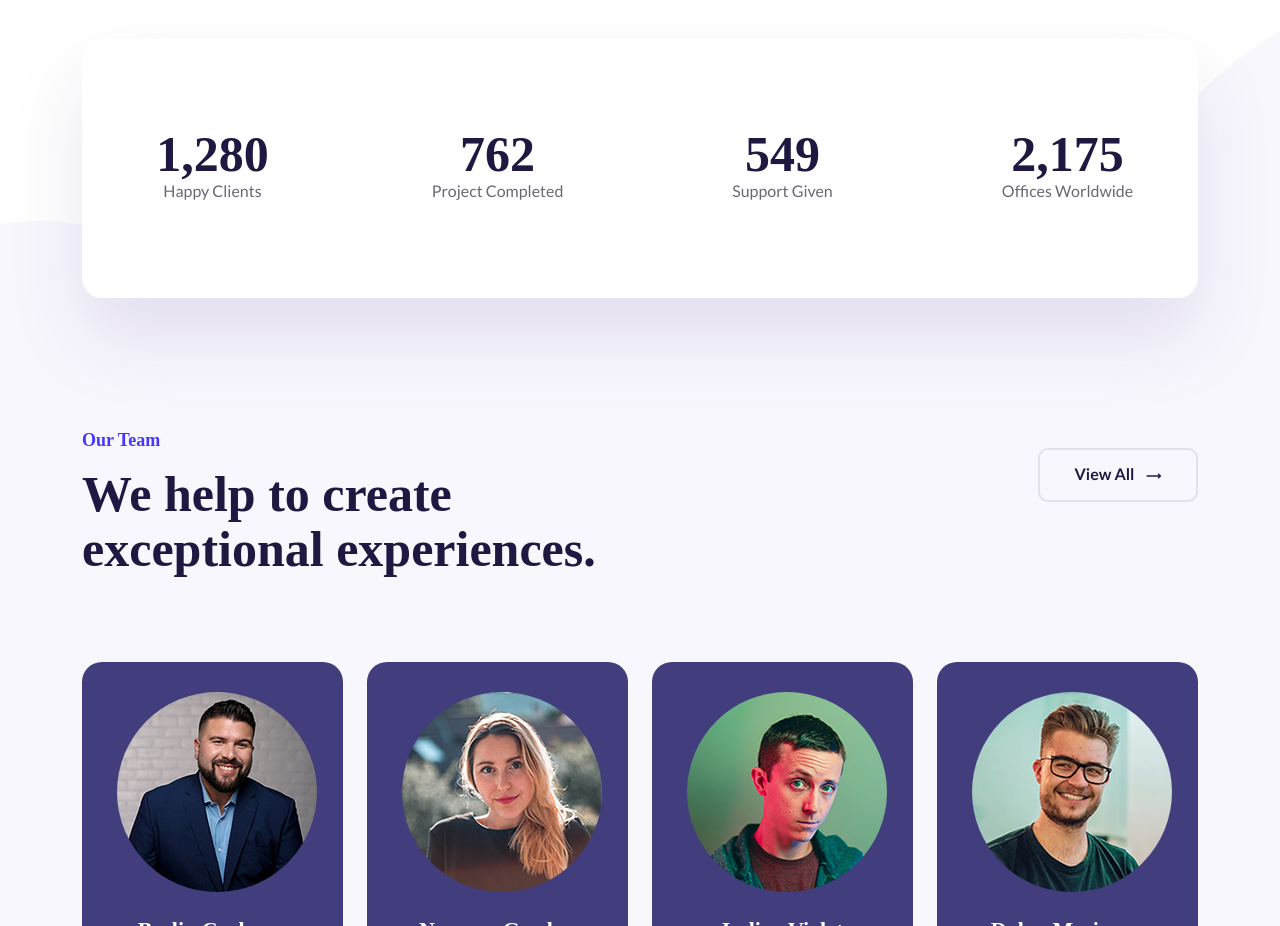
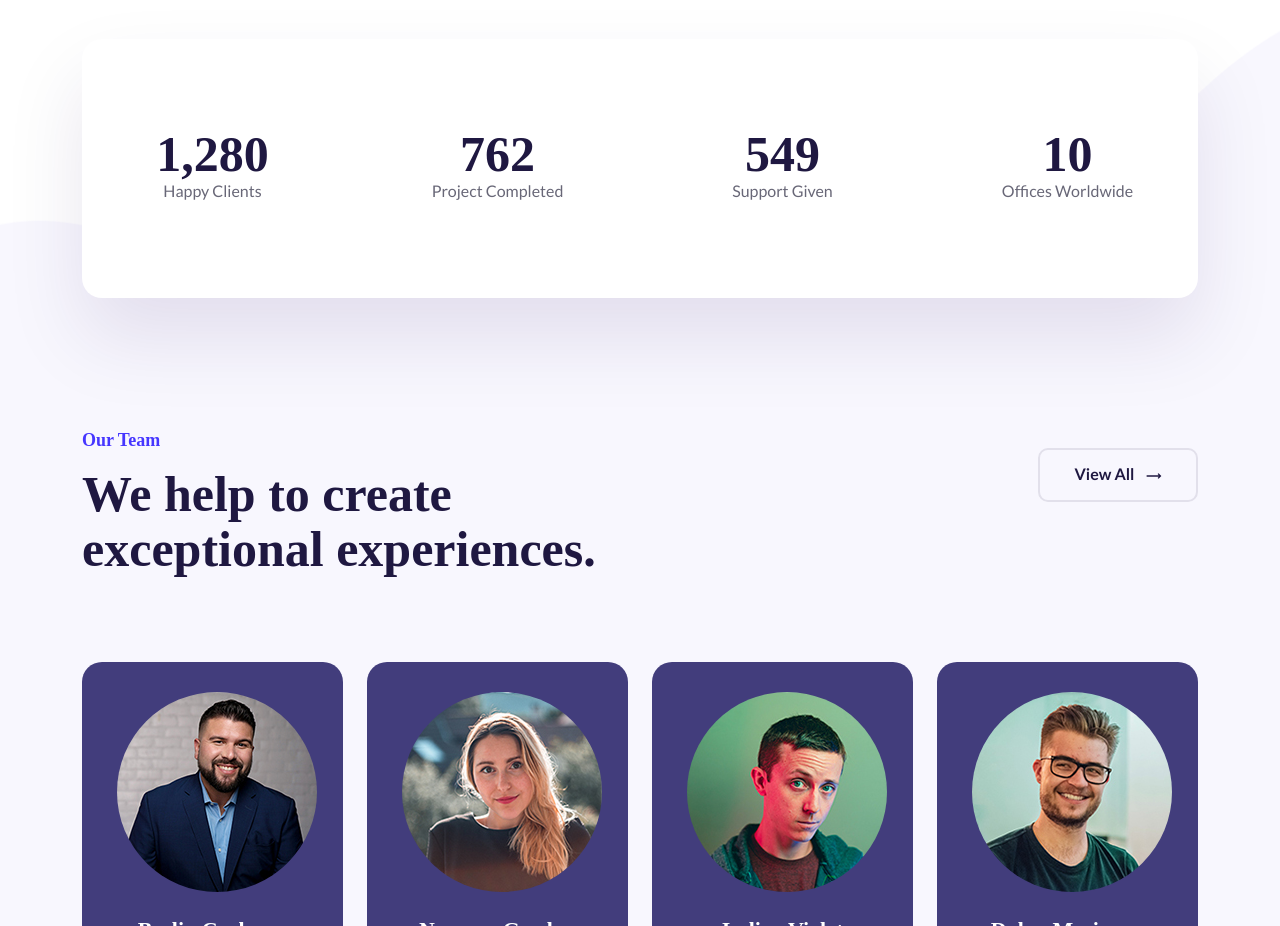
Before and after one commit to felixodette/zibber, a React (Create React App) app: page / in a window 1280 px wide. Shown: the part 3960-4886 px from the top of the page. Built offline with nearby package versions, Linux system fonts and the light colour scheme; a web font is replaced by a local one.

Commit message:
Change counter area

```diff
--- a/src/pages/Home/HomeCounterArea/HomeCounterArea.js
+++ b/src/pages/Home/HomeCounterArea/HomeCounterArea.js
@@ -6,13 +6,13 @@ const HomeCounterArea = () => {
       <>
          <section className="counter__area pb-100">
             <div className="container">
-               <div className="counter__inner white-bg wow fadeInUp" data-wow-delay=".2s">
+               <div className="counter__inner white-bg wow fadeInUp" data-wow-delay=".1s">
                   <div className="row">
 
                      <SingleCount counter={1749} title="Happy Clients" />
                      <SingleCount counter={796} title="Project Completed" />
                      <SingleCount counter={573} title="Support Given" />
-                     <SingleCount counter={2739} title="Offices Worldwide" />
+                     <SingleCount counter={10} title="Offices Worldwide" />
 
                   </div>
                </div>
```
